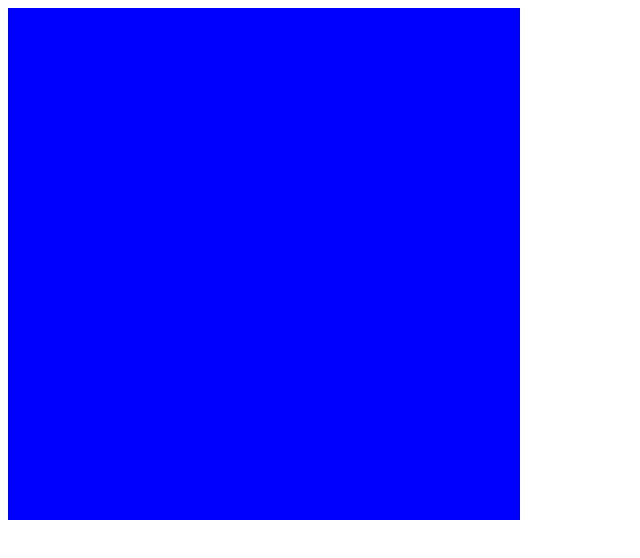
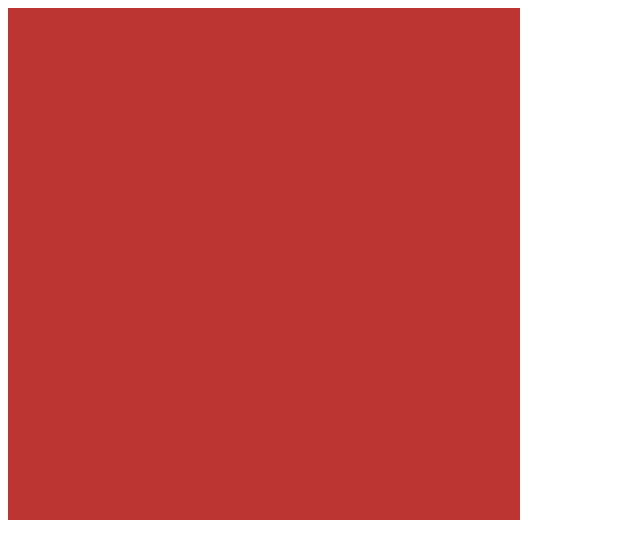
Before and after one commit to Cristian006/SWE447, a plain HTML site: page index.html in a window 1280 px wide. Shown: the whole page, without its empty margins (0-640 px from the left). Drawn offline with Linux system fonts and the light colour scheme.

Commit message:
Web GL Clear Color

```diff
--- /dev/null
+++ b/clear.js
@@ -0,0 +1,22 @@
+var gl = null;
+
+function init() {
+    var canvas = document.getElementById( "webgl-canvas" );
+
+    gl = WebGLUtils.setupWebGL( canvas );
+
+    if ( !gl ) {
+        alert("Unable to setup WebGL");
+        return;
+    }
+
+    gl.clearColor((188/255), (53/255), (50/255), 1);
+
+    render();
+}
+
+function render() {
+    gl.clear( gl.COLOR_BUFFER_BIT );
+}
+
+window.onload = init;
--- a/index.html
+++ b/index.html
@@ -1,7 +1,8 @@
 <!DOCTYPE html>
 <html>
     <head>
-        <script src="../Common/webgl-utils.js"></script>
+        <script src="./common/webgl-utils.js"></script>
+        <script src="./clear.js"></script>
     </head>
     <body>
         <canvas id="webgl-canvas" width="512" height="512" style="background-color: #0000FF"></canvas>
```
